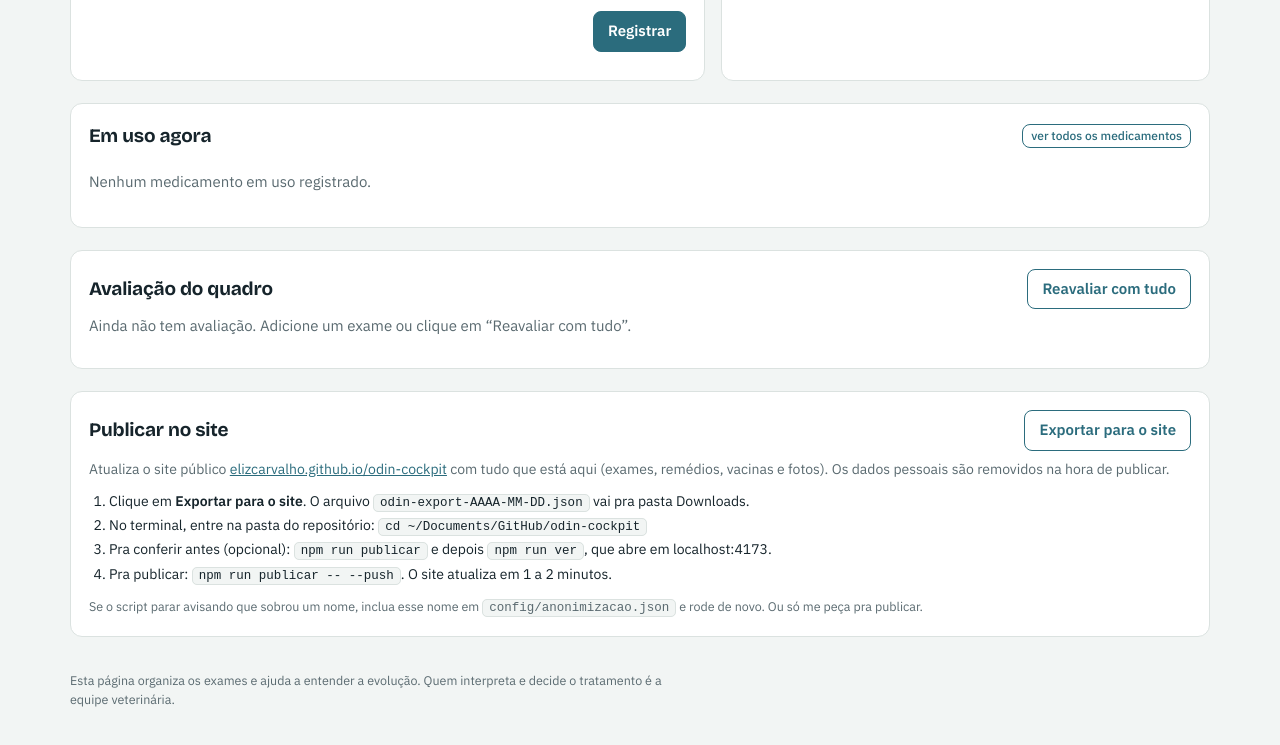
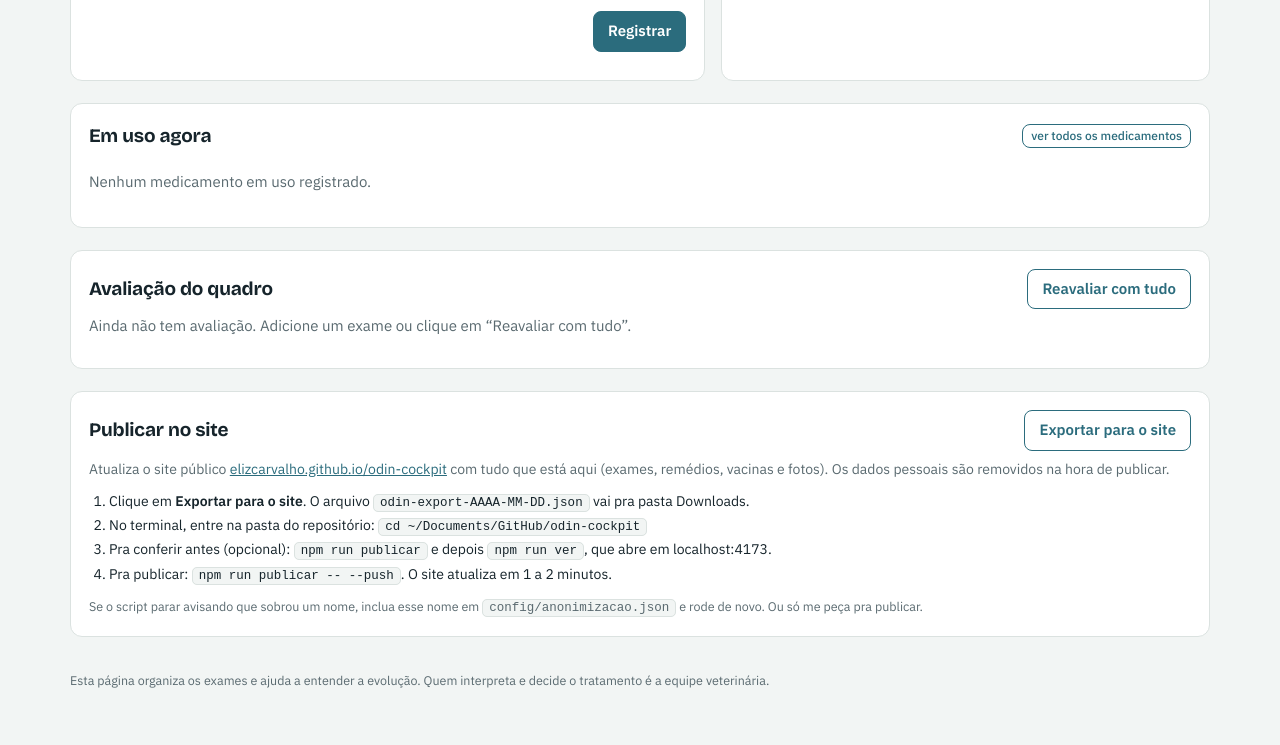
Before and after one commit to ElizCarvalho/odin-cockpit, a website: page artifact/index.html in a window 1280 px wide. Shown: the part 623-1368 px from the top of the page. Drawn offline with nearby package versions, Linux system fonts and the light colour scheme.

Commit message:
Textos de nota sem quebra estreita
Co-Authored-By: Claude Opus 5.5 <noreply@anthropic.com>
Claude-Session: https://claude.ai/code/session_019fawiRXe4d9o1vbSG3281y

```diff
--- a/artifact/index.html
+++ b/artifact/index.html
@@ -132,7 +132,7 @@ td .arr { font-size: 11px; margin-left: 2px; }
 .prow input { padding: 4px 6px; font-family: var(--font-mono); }
 .prow button { padding: 0; width: 24px; height: 24px; }
 .muted { color: var(--muted); }
-.note { font-size: 12.5px; color: var(--muted); max-width: 80ch; }
+.note { font-size: 12.5px; color: var(--muted); }
 .hidden { display: none !important; }
 label.chk { display: flex; gap: 6px; align-items: center; font-size: 13.5px; color: var(--muted); }
 /* tabs */
```
Also changed, not shown: docs/index.html (+1 -1 lines).
